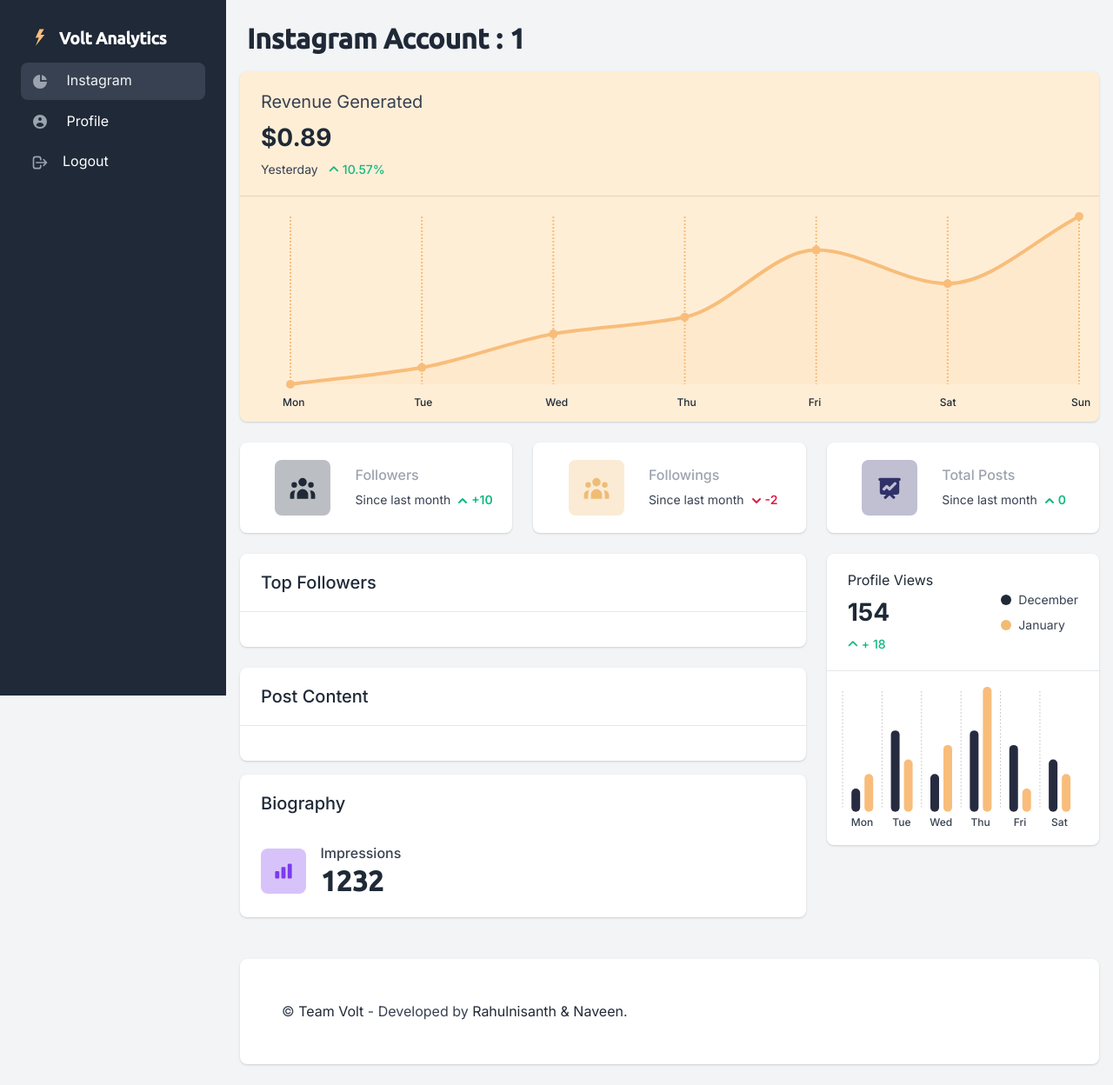
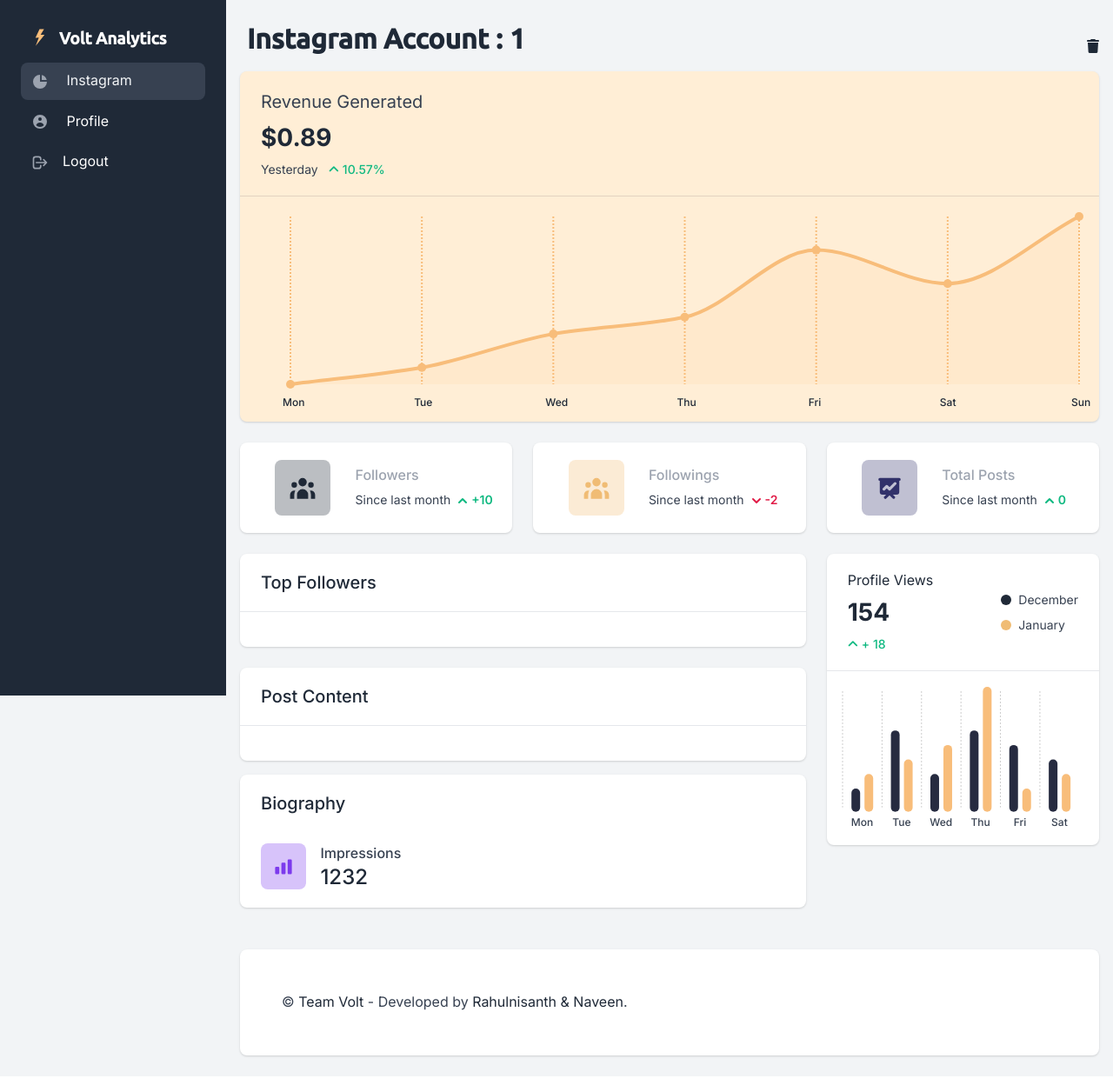
Before and after one commit to Rahulnisanth/SocialMedia-dashboard, a Django app: page /edit-profile/dashboard-instagram.html in a window 1280 px wide. Shown: the whole page at 87% size. Run offline with Django 3.2, Linux system fonts and the light colour scheme; a user stored in the database is signed in; tables that the repository leaves empty hold one stand-in row (values such as "Sample post"); some libraries are stand-ins or nearby versions.

Commit message:
delete instagram account

```diff
--- a/apps/templates/home/dashboard-instagram.html
+++ b/apps/templates/home/dashboard-instagram.html
@@ -9,13 +9,24 @@
 {% if user.is_authenticated %}
 {% if has_instagram %}
 <style>
-    h4 {
+    .insta-heading {
+        display: flex;
+        flex-direction: row;
+        justify-content: space-between;
+        align-items: center;
+        text-align: center;
+    }
+
+    .insta-heading h4 {
         font-family: 'Ubuntu', sans-serif;
         font-size: 2rem;
         font-weight: 600;
     }
 </style>
-<h4 class="mb-3 ps-2">Instagram Account : {{instagram.user_id}}</h4>
+<div class="insta-heading">
+    <h4 class="mb-3 ps-2">Instagram Account : {{instagram.user_id}}</h4>
+    <a href="{% url 'unlink-instagram-account' instagram.user_id %}"><i class="fa-solid fa-trash"></i></a>
+</div>
 <div class="row">
     <div class="col-12 mb-4">
         <div class="card bg-yellow-100 border-0 shadow">
--- a/instagram_manager/urls.py
+++ b/instagram_manager/urls.py
@@ -7,4 +7,5 @@
     ),
     path("update/dashboard/instagram", fetch_data_from_account, name="update-data"),
     path("dashboard-instagram.html", create_instagram_user_access, name="update-data"),
+    path("delete/instagram-account/<str:pk>", delete_instagram_user_access, name="unlink-instagram-account"),
 ]
```
Also changed, not shown: instagram_manager/views.py (+19 -12 lines).
